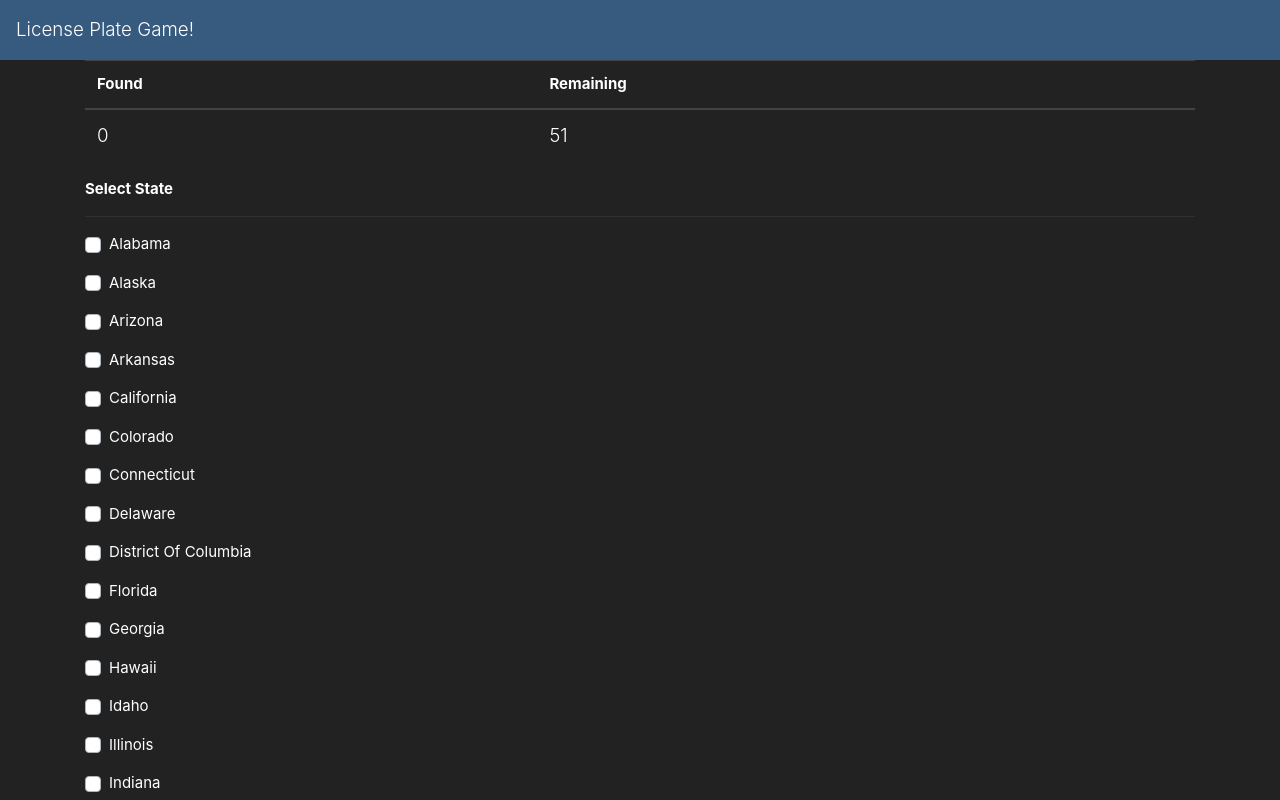
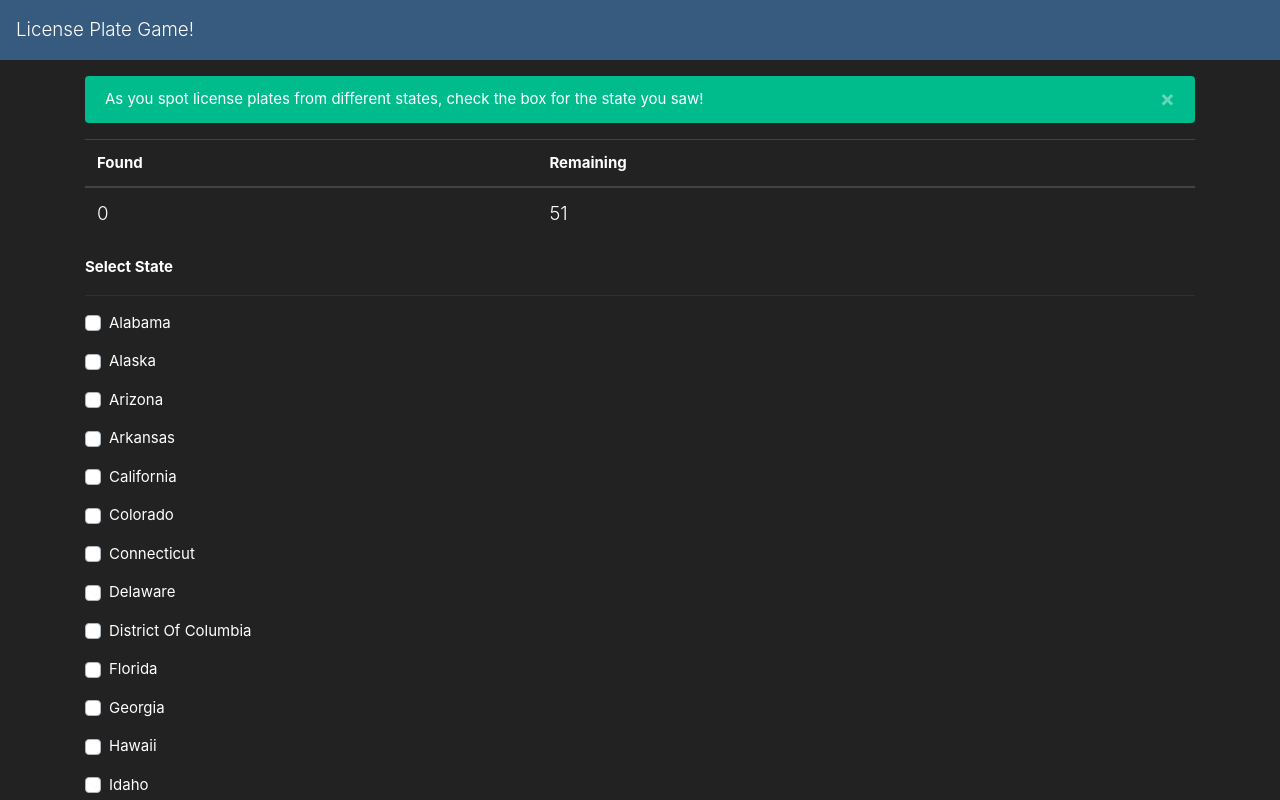
Before and after one commit to ConradP3/plategame.app, a Next.js app: page / in a window 1280 px wide. Shown: the top 800 px of the page. Built offline with nearby package versions, Linux system fonts and the light colour scheme.

Commit message:
add explainer alert

```diff
--- a/pages/index.js
+++ b/pages/index.js
@@ -1,6 +1,6 @@
 import React, { useState } from 'react';
 import Head from 'next/head';
-import { Container, CustomInput, FormGroup, Navbar, Table } from 'reactstrap';
+import { Container, CustomInput, FormGroup, Navbar, Table, UncontrolledAlert } from 'reactstrap';
 import states from '../utils/states.json';
 
 export default function Home() {
@@ -21,6 +21,9 @@ export default function Home() {
         <div className="lead">License Plate Game!</div>
       </Navbar>
       <Container>
+        <UncontrolledAlert className="my-3">
+          As you spot license plates from different states, check the box for the state you saw!
+        </UncontrolledAlert>
         <Table>
           <thead>
             <tr>
```
